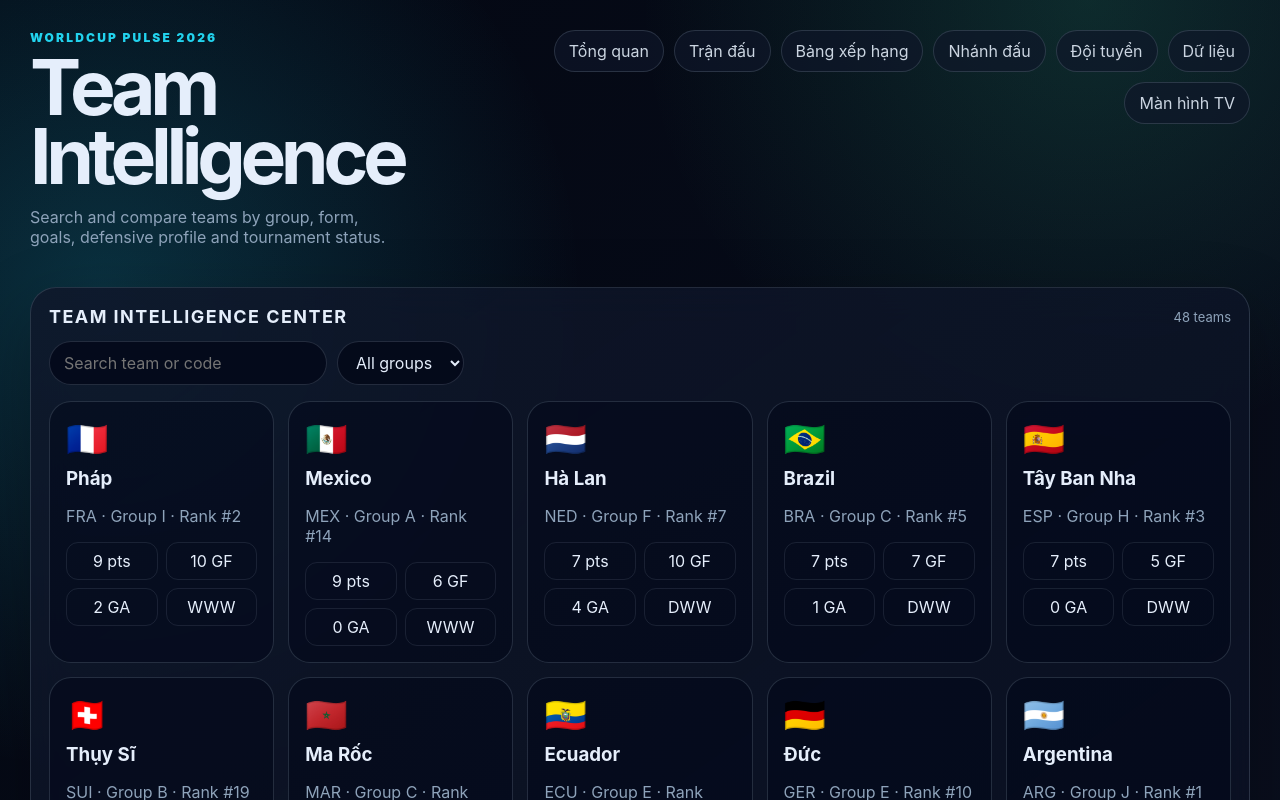
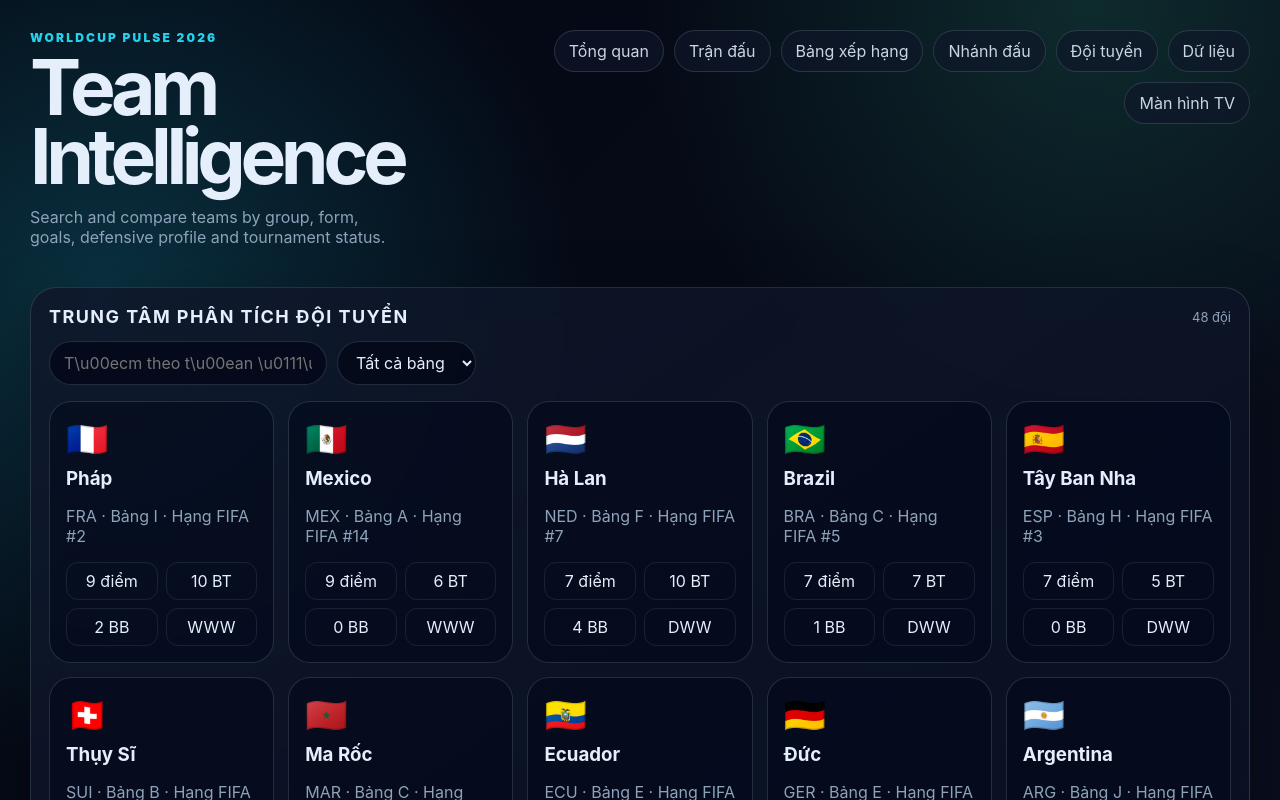
Before and after one commit to hydakyo/wc2026, a Next.js app: page /teams in a window 1280 px wide. Shown: the top 800 px of the page. Built offline with nearby package versions, Linux system fonts and the light colour scheme.

Commit message:
i18n: translate team explorer

```diff
--- a/components/TeamExplorer.tsx
+++ b/components/TeamExplorer.tsx
@@ -13,9 +13,9 @@ export function TeamExplorer() {
   }), [query, group]);
   return (
     <section className="card">
-      <div className="section-title"><h2>Team Intelligence Center</h2><span>{rows.length} teams</span></div>
-      <div className="filters"><input value={query} onChange={(event) => setQuery(event.target.value)} placeholder="Search team or code" /><select value={group} onChange={(event) => setGroup(event.target.value)}><option value="ALL">All groups</option>{groups.map((g) => <option key={g} value={g}>Group {g}</option>)}</select></div>
-      <div className="team-grid">{rows.map((row) => <article className="team-card" key={row.team}><div className="flag">{row.flag}</div><h3>{row.name}</h3><p>{row.team} · Group {row.group} · Rank #{row.fifaRank}</p><div className="team-stats"><span>{row.points} pts</span><span>{row.gf} GF</span><span>{row.ga} GA</span><span>{row.form}</span></div></article>)}</div>
+      <div className="section-title"><h2>{'Trung t\u00e2m ph\u00e2n t\u00edch \u0111\u1ed9i tuy\u1ec3n'}</h2><span>{rows.length} {'\u0111\u1ed9i'}</span></div>
+      <div className="filters"><input value={query} onChange={(event) => setQuery(event.target.value)} placeholder="T\u00ecm theo t\u00ean \u0111\u1ed9i ho\u1eb7c m\u00e3" /><select value={group} onChange={(event) => setGroup(event.target.value)}><option value="ALL">{'T\u1ea5t c\u1ea3 b\u1ea3ng'}</option>{groups.map((g) => <option key={g} value={g}>Bảng {g}</option>)}</select></div>
+      <div className="team-grid">{rows.map((row) => <article className="team-card" key={row.team}><div className="flag">{row.flag}</div><h3>{row.name}</h3><p>{row.team} · Bảng {row.group} · Hạng FIFA #{row.fifaRank}</p><div className="team-stats"><span>{row.points} điểm</span><span>{row.gf} BT</span><span>{row.ga} BB</span><span>{row.form}</span></div></article>)}</div>
     </section>
   );
 }
```
